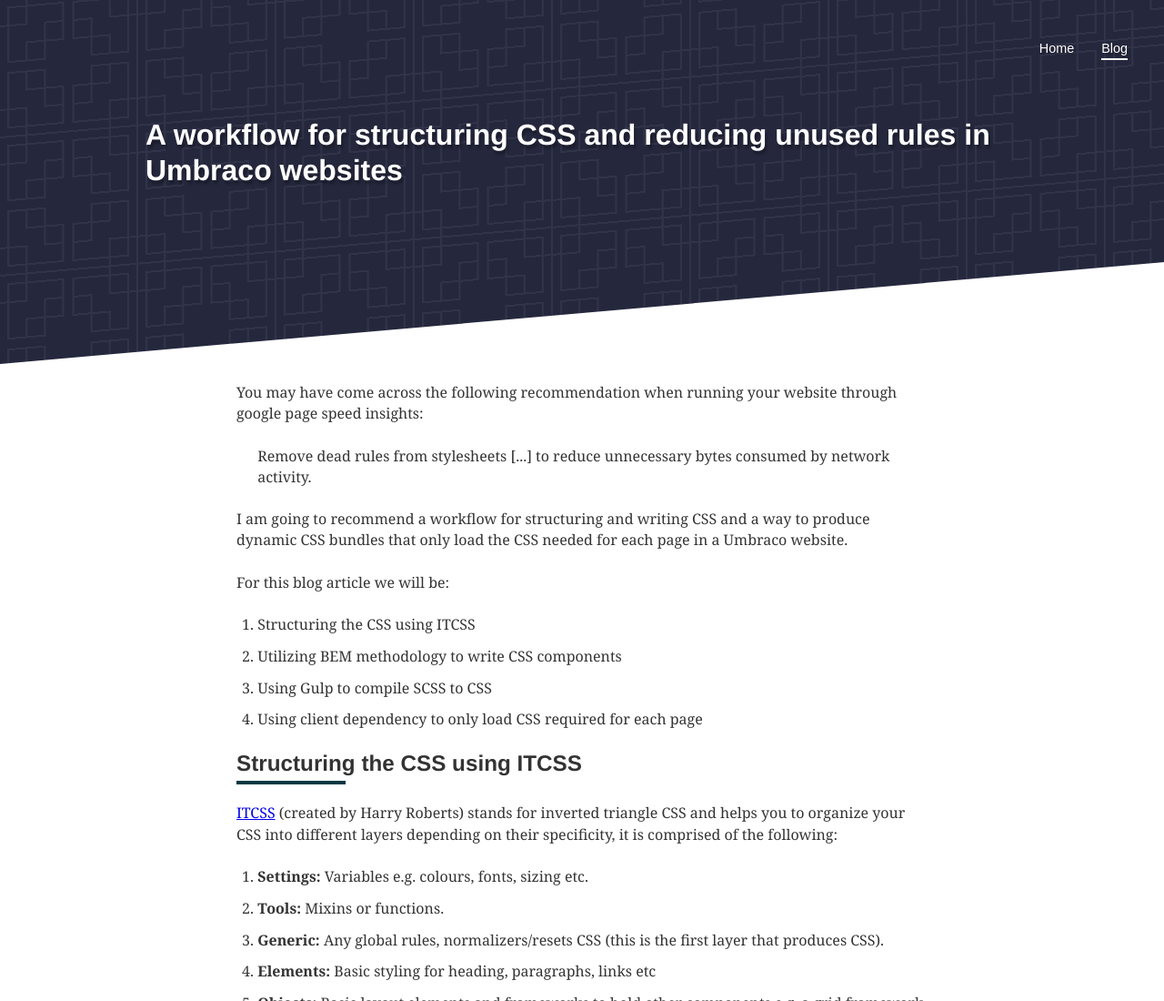
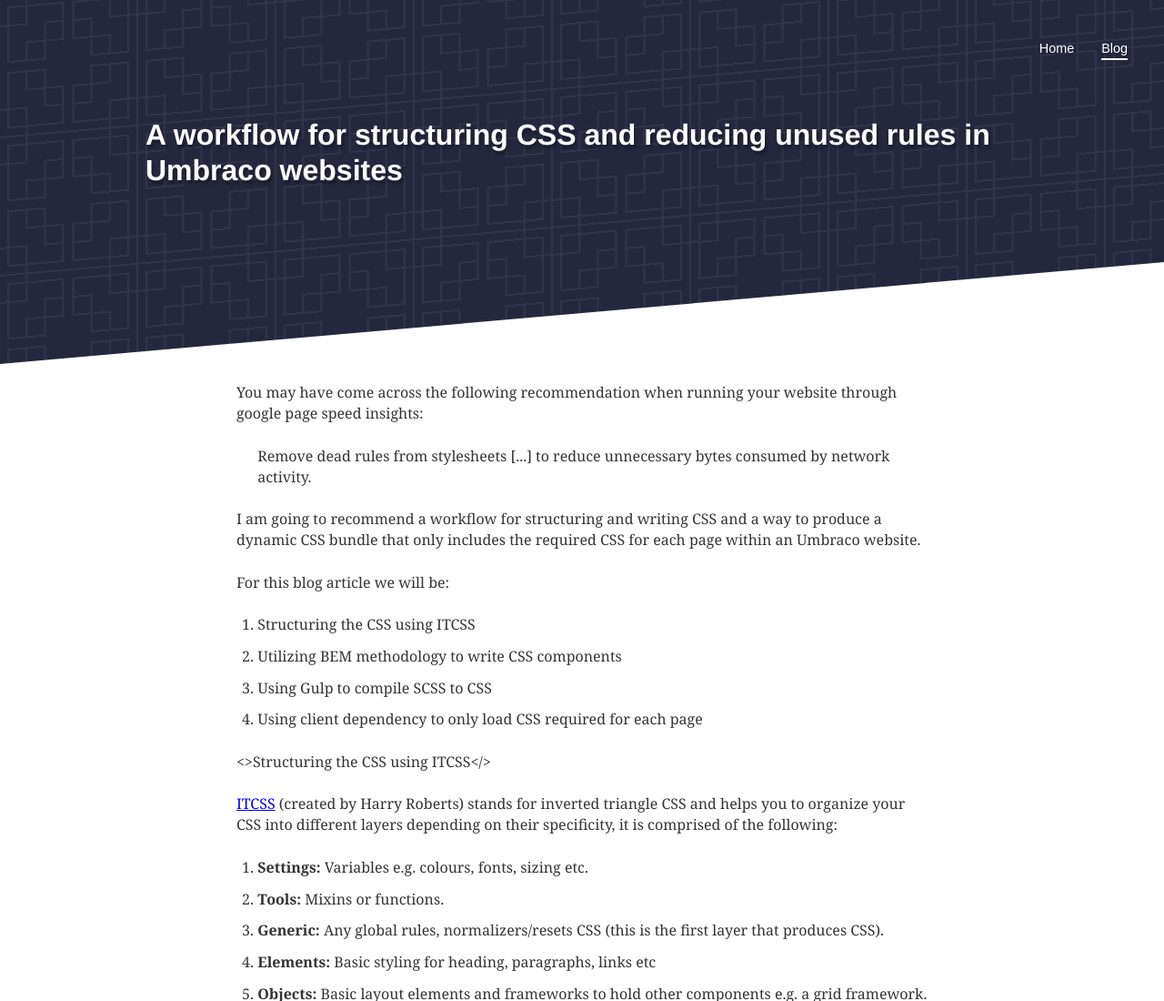
Before and after one commit to cjloff/blog, a Gatsby site: page /blog/a-workflow-for-structuring-css-and-reducing-unused-rules-in-umbraco-projects/ in a window 1280 px wide. Shown: the top 1100 px of the page at 91% size. Built offline with nearby package versions, Linux system fonts and the light colour scheme; Gatsby itself is replaced by a stand-in of ours; some packages are replaced by stand-ins of ours.

Commit message:
Update a-workflow-for-structuring-css-and-reducing-unused-rules-in-umbraco-projects.md

```diff
--- a/src/blog/a-workflow-for-structuring-css-and-reducing-unused-rules-in-umbraco-projects.md
+++ b/src/blog/a-workflow-for-structuring-css-and-reducing-unused-rules-in-umbraco-projects.md
@@ -7,7 +7,7 @@ You may have come across the following recommendation when running your website
 
 > Remove dead rules from stylesheets [...] to reduce unnecessary bytes consumed by network activity.
 
-I am going to recommend a workflow for structuring and writing CSS and a way to produce dynamic CSS bundles that only load the CSS needed for each page in a Umbraco website.
+I am going to recommend a workflow for structuring and writing CSS and a way to produce a dynamic CSS bundle that only includes the required CSS for each page within an Umbraco website.
 
 For this blog article we will be:
 
@@ -16,7 +16,7 @@ For this blog article we will be:
 3. Using Gulp to compile SCSS to CSS
 4. Using client dependency to only load CSS required for each page
 
-<h2>Structuring the CSS using ITCSS</h2>
+<>Structuring the CSS using ITCSS</>
 
 <a href="https://itcss.io/">ITCSS</a> (created by Harry Roberts) stands for inverted triangle CSS and helps you to organize your CSS into different layers depending on their specificity, it is comprised of the following:
 
```
